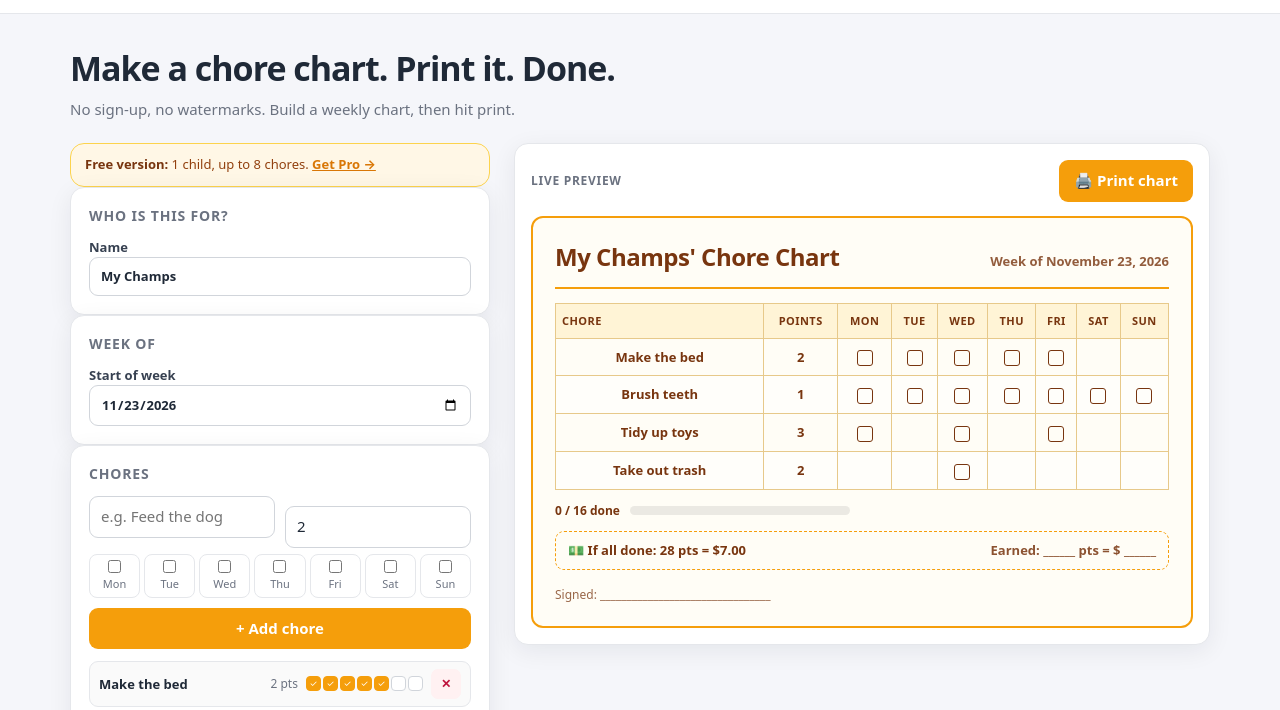
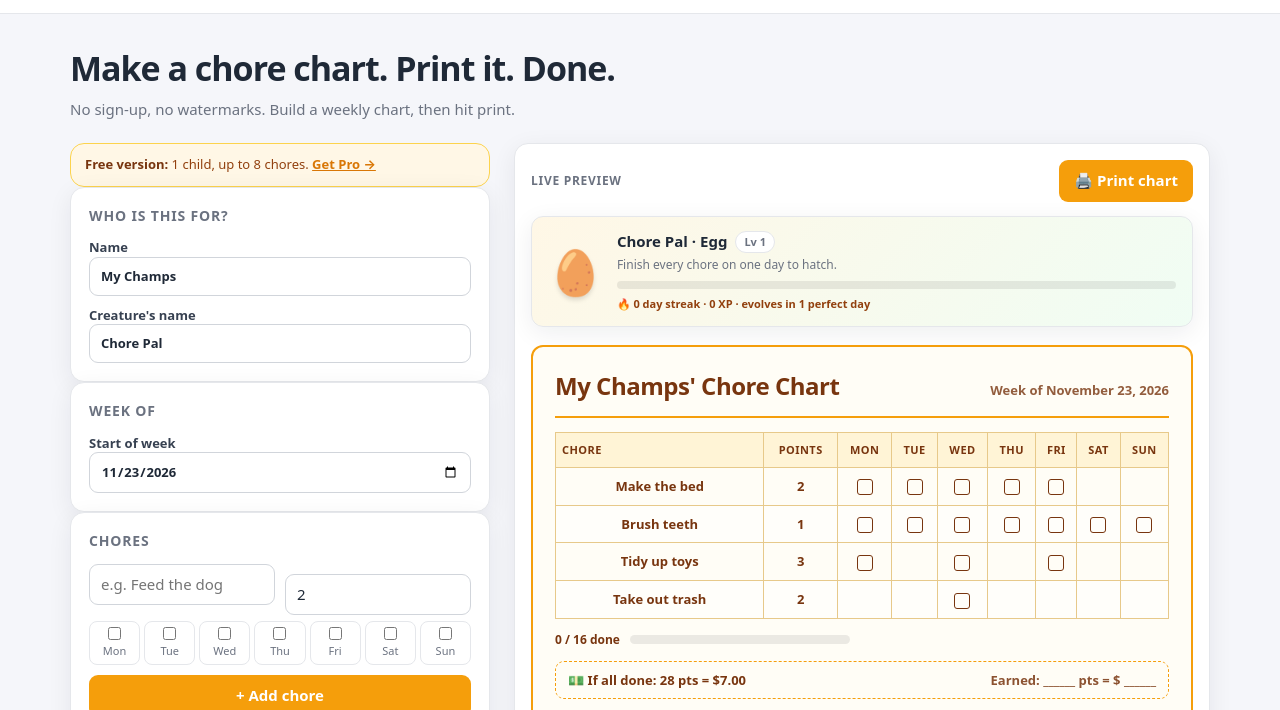
Before and after one commit to pevpev/chorechart, a plain HTML site: page index.html in a window 1280 px wide. Shown: the part 53-763 px from the top of the page. Drawn offline with Linux system fonts and the light colour scheme.

Commit message:
Add evolving creature companion and installable app manifest

```diff
--- a/app.js
+++ b/app.js
@@ -47,6 +47,15 @@
   var DEFAULT_COUPONS = [
     "Movie night", "Pick dinner", "Stay up 30 min late", "Extra story",
     "Choose a game", "No chores tomorrow", "Sleepover", "Ice cream"
+  ];
+
+  var STAGES = [
+    { min: 0, name: "Egg", emoji: "🥚", hint: "Finish every chore on one day to hatch." },
+    { min: 1, name: "Hatchling", emoji: "🐣", hint: "Nice! 3 perfect days in a row to evolve." },
+    { min: 3, name: "Chick", emoji: "🐤", hint: "Growing fast. 7 perfect days in a row to evolve." },
+    { min: 7, name: "Fox Friend", emoji: "🦊", hint: "Halfway there. 14 perfect days in a row to evolve." },
+    { min: 14, name: "Owl Guardian", emoji: "🦉", hint: "Almost legendary. 30 perfect days to evolve." },
+    { min: 30, name: "Dragon", emoji: "🐲", hint: "Fully evolved. Your creature is legendary!" }
   ];
 
   // ---------- Small helpers ----------
@@ -130,6 +139,56 @@
     return { total: total, done: done };
   }
 
+  function recomputePerfectDays(kid) {
+    if (!kid.perfectDays) kid.perfectDays = {};
+    for (var i = 0; i < 7; i++) {
+      var date = dateForDay(i);
+      var required = 0;
+      var done = 0;
+      kid.chores.forEach(function (c) {
+        if (!c.days[i]) return;
+        required++;
+        if (kid.completed && kid.completed[c.id + "|" + date]) done++;
+      });
+      if (required > 0 && done === required) kid.perfectDays[date] = true;
+      else delete kid.perfectDays[date];
+    }
+  }
+
+  function streakFor(kid) {
+    if (!kid.perfectDays) return 0;
+    var now = new Date();
+    var cursor = new Date(now.getFullYear(), now.getMonth(), now.getDate());
+    if (!kid.perfectDays[toISO(cursor)]) cursor.setDate(cursor.getDate() - 1);
+    var count = 0;
+    while (kid.perfectDays[toISO(cursor)]) {
+      count++;
+      cursor.setDate(cursor.getDate() - 1);
+    }
+    return count;
+  }
+
+  function creatureFor(kid) {
+    var streak = streakFor(kid);
+    var completedCount = Object.keys(kid.completed || {}).length;
+    var xp = completedCount * 10;
+    var level = Math.floor(xp / 50) + 1;
+    var xpInto = xp % 50;
+    var stageIndex = 0;
+    STAGES.forEach(function (s, i) { if (streak >= s.min) stageIndex = i; });
+    var stage = STAGES[stageIndex];
+    var next = STAGES[stageIndex + 1];
+    return {
+      stage: stage,
+      level: level,
+      xp: xp,
+      xpInto: xpInto,
+      streak: streak,
+      toNext: next ? next.min - streak : 0,
+      next: next
+    };
+  }
+
   function defaultChores() {
     return [
       { id: uid(), name: "Make the bed", points: 2, icon: "🛏️", days: [true, true, true, true, true, false, false] },
@@ -150,7 +209,7 @@
       reward: { name: "", points: 10 },
       activeKid: 0,
       printAll: false,
-      kids: [{ id: uid(), name: "My Champs", stars: 0, rate: null, completed: {}, chores: defaultChores() }]
+      kids: [{ id: uid(), name: "My Champs", stars: 0, rate: null, completed: {}, perfectDays: {}, creatureName: "Chore Pal", chores: defaultChores() }]
     };
   }
 
@@ -204,12 +263,20 @@
           if (k.completed[key]) completed[key] = true;
         });
       }
+      var perfectDays = {};
+      if (k && k.perfectDays && typeof k.perfectDays === "object") {
+        Object.keys(k.perfectDays).forEach(function (key) {
+          if (k.perfectDays[key]) perfectDays[key] = true;
+        });
+      }
       out.kids.push({
         id: uid(),
         name: k && typeof k.name === "string" ? k.name : "My Champs",
         stars: Math.max(0, Number(k && k.stars) || 0),
         rate: rate,
         completed: completed,
+        perfectDays: perfectDays,
+        creatureName: k && typeof k.creatureName === "string" ? k.creatureName.slice(0, 24) : "Chore Pal",
         chores: chores
       });
     });
@@ -235,7 +302,7 @@
   }
 
   function activeKid() {
-    if (!state.kids.length) state.kids.push({ id: uid(), name: "My Champs", stars: 0, rate: null, completed: {}, chores: [] });
+    if (!state.kids.length) state.kids.push({ id: uid(), name: "My Champs", stars: 0, rate: null, completed: {}, perfectDays: {}, creatureName: "Chore Pal", chores: [] });
     if (state.activeKid >= state.kids.length) state.activeKid = state.kids.length - 1;
     return state.kids[state.activeKid];
   }
@@ -342,7 +409,7 @@
       });
       var add = button("+ Add child", "btn-small", function () {
         if (state.kids.length >= 6) { window.alert("Pro supports up to 6 children per chart set."); return; }
-        state.kids.push({ id: uid(), name: "Child " + (state.kids.length + 1), stars: 0, rate: null, completed: {}, chores: [] });
+        state.kids.push({ id: uid(), name: "Child " + (state.kids.length + 1), stars: 0, rate: null, completed: {}, perfectDays: {}, creatureName: "Chore Pal", chores: [] });
         state.activeKid = state.kids.length - 1;
         save();
         renderAll();
@@ -356,6 +423,12 @@
       save();
       renderPreview();
       if (IS_PRO) renderControls();
+    }));
+
+    wrap.append(textField("Creature's name", kid.creatureName || "Chore Pal", function (v) {
+      kid.creatureName = v;
+      save();
+      renderPreview();
     }));
 
     if (IS_PRO && state.kids.length > 1) {
@@ -786,6 +859,7 @@
             if (!kid.completed) kid.completed = {};
             if (kid.completed[key]) delete kid.completed[key];
             else kid.completed[key] = true;
+            recomputePerfectDays(kid);
             save();
             renderPreview();
           });
@@ -841,11 +915,42 @@
     return chart;
   }
 
+  function buildCreatureCard(kid) {
+    var c = creatureFor(kid);
+    var card = el("div", "creature-card");
+    card.dataset.stage = c.stage.name.toLowerCase().replace(/\s+/g, "-");
+
+    card.append(el("div", "creature-art", c.stage.emoji));
+    var info = el("div", "creature-info");
+
+    var title = el("div", "creature-title", (kid.creatureName || "Chore Pal") + " · " + c.stage.name);
+    title.append(el("span", "creature-level", "Lv " + c.level));
+    info.append(title);
+    info.append(el("div", "creature-hint", c.stage.hint));
+
+    var xpTrack = el("div", "xp-track");
+    var xpFill = el("div", "xp-fill");
+    xpFill.style.width = c.xpInto + "%";
+    xpTrack.append(xpFill);
+    info.append(xpTrack);
+
+    var meta = "🔥 " + c.streak + " day streak · " + c.xp + " XP";
+    if (c.next) meta += " · evolves in " + c.toNext + " perfect day" + (c.toNext === 1 ? "" : "s");
+    info.append(el("div", "creature-meta", meta));
+
+    card.append(info);
+    return card;
+  }
+
   function renderPreview() {
     var root = document.getElementById("preview");
     root.replaceChildren();
     var kids = (IS_PRO && state.printAll) ? state.kids : [activeKid()];
-    kids.forEach(function (kid) { root.append(buildChart(kid)); });
+    kids.forEach(function (kid) {
+      recomputePerfectDays(kid);
+      root.append(buildCreatureCard(kid));
+      root.append(buildChart(kid));
+    });
   }
 
   function renderAll() {
--- a/styles.css
+++ b/styles.css
@@ -364,6 +364,27 @@ input:focus, select:focus { border-color: var(--brand); box-shadow: 0 0 0 3px rg
 .chart-progress { display: flex; align-items: center; gap: 10px; margin-top: 12px; font-size: 12px; font-weight: 700; }
 .chart-progress .progress-track { max-width: 220px; }
 
+/* ---------- Creature companion ---------- */
+.creature-card {
+  display: flex;
+  align-items: center;
+  gap: 14px;
+  padding: 14px 16px;
+  border: 1px solid var(--line);
+  border-radius: 12px;
+  background: linear-gradient(135deg, #fff7e6, #f0fdf4);
+  box-shadow: var(--shadow);
+}
+.creature-card[data-stage="dragon"] { background: linear-gradient(135deg, #fff7e6, #fef3c7); }
+.creature-art { flex: 0 0 auto; font-size: 44px; line-height: 1; filter: drop-shadow(0 3px 2px rgba(0,0,0,0.12)); }
+.creature-info { flex: 1; min-width: 0; }
+.creature-title { display: flex; align-items: center; gap: 8px; flex-wrap: wrap; font-size: 15px; font-weight: 800; }
+.creature-level { padding: 2px 8px; border: 1px solid var(--line); border-radius: 99px; background: #fff; color: var(--muted); font-size: 11px; }
+.creature-hint { margin: 3px 0 8px; font-size: 12px; color: var(--muted); }
+.xp-track { height: 8px; border-radius: 99px; background: rgba(0,0,0,0.08); overflow: hidden; }
+.xp-fill { height: 100%; border-radius: 99px; background: linear-gradient(90deg, #f59e0b, #22c55e); }
+.creature-meta { margin-top: 7px; font-size: 11px; font-weight: 650; color: #92400e; }
+
 .chart-reward {
   display: flex;
   align-items: center;
@@ -486,7 +507,7 @@ body.coupons-only #couponSheet {
 
   body { background: #fff; font-size: 12px; }
   .site-header, .site-footer, .intro, .builder, .preview-toolbar, .banner, .pro-badge,
-  .how-it-works, .gallery, .faq { display: none !important; }
+  .how-it-works, .gallery, .faq, .creature-card { display: none !important; }
   .wrap { max-width: none; padding: 0; }
   .layout { display: block; }
   .preview-wrap { border: 0; box-shadow: none; padding: 0; background: #fff; }
```
Also changed, not shown: index.html (+4 -0 lines), icon.svg (added), manifest.json (added), 1 other file.
